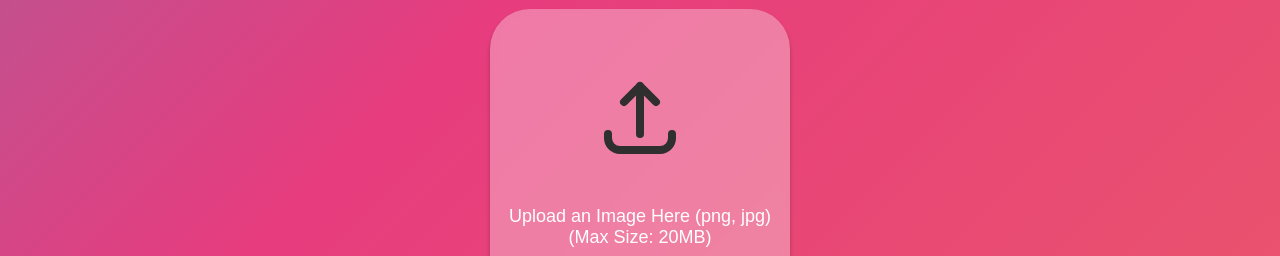
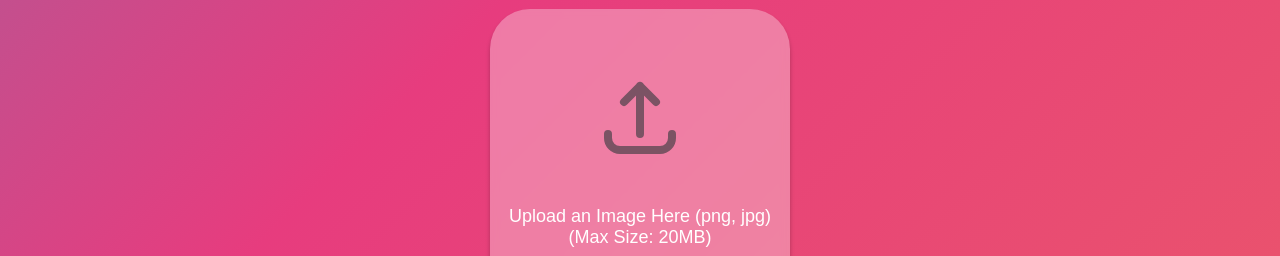
Before and after one commit to duanxianpi/InstalCal, a React (Create React App) app in the folder instacal/: page / in a window 1280 px wide. Shown: the part 217-473 px from the top of the page. Built offline with nearby package versions, Linux system fonts and the light colour scheme; a web font is replaced by a local one.

Commit message:
progress bar

```diff
--- a/instacal/src/components/upload/upload.jsx
+++ b/instacal/src/components/upload/upload.jsx
@@ -57,7 +57,7 @@ export default function Upload() {
     <div className="Upload">
       <button onClick={handleUploadClick} className="Button" style={{visibility:uploaded ? "hidden" : "visible",display:uploaded ? "none" : "block"}}>
       <div className="btn_ele">
-      <HiOutlineUpload size={96} className="upload_icon" color="#2f2f2f"/>
+      <HiOutlineUpload size={96} className="upload_icon" color="#23333390"/>
       Upload an Image Here (png, jpg)
       (Max Size: 20MB)
       </div>
```
